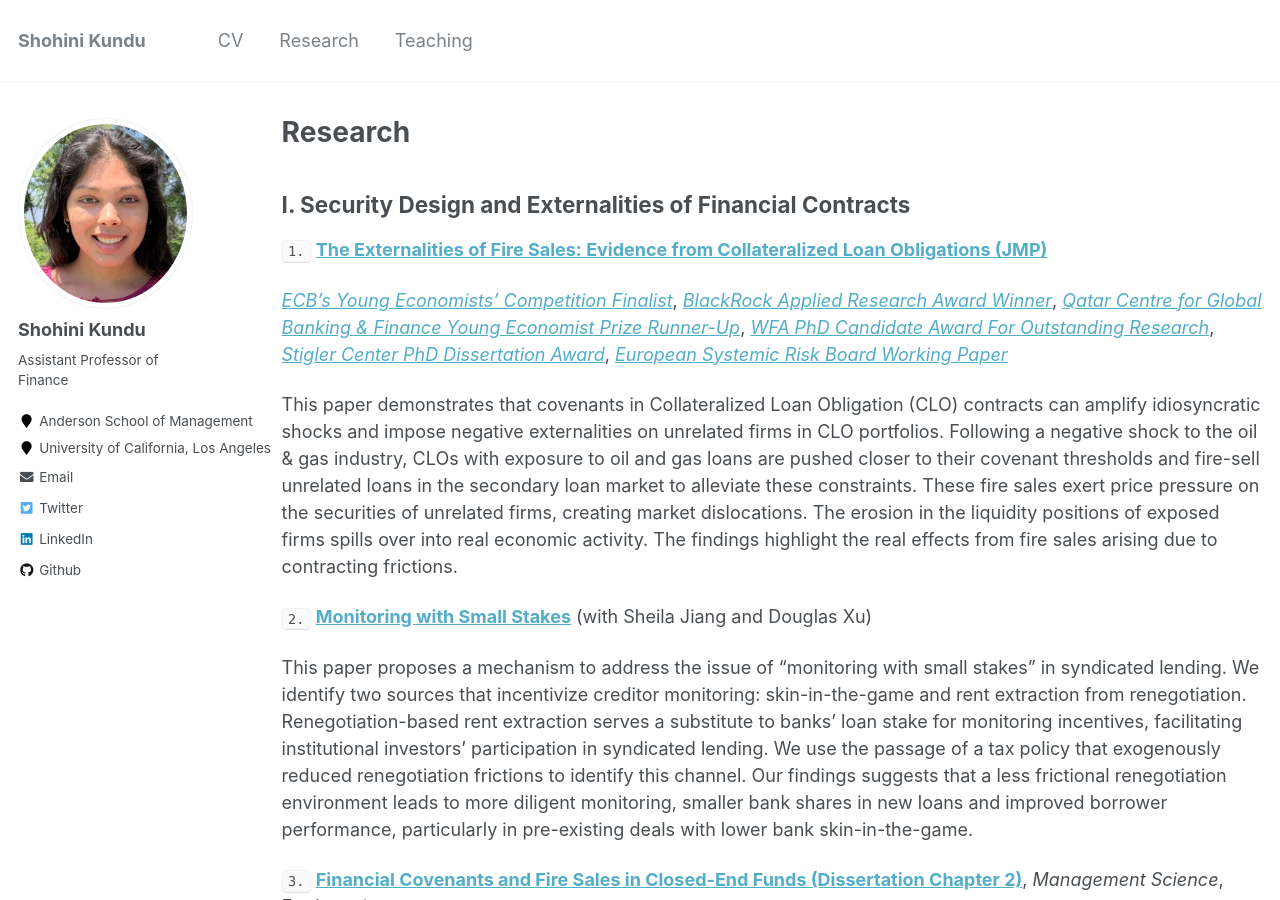
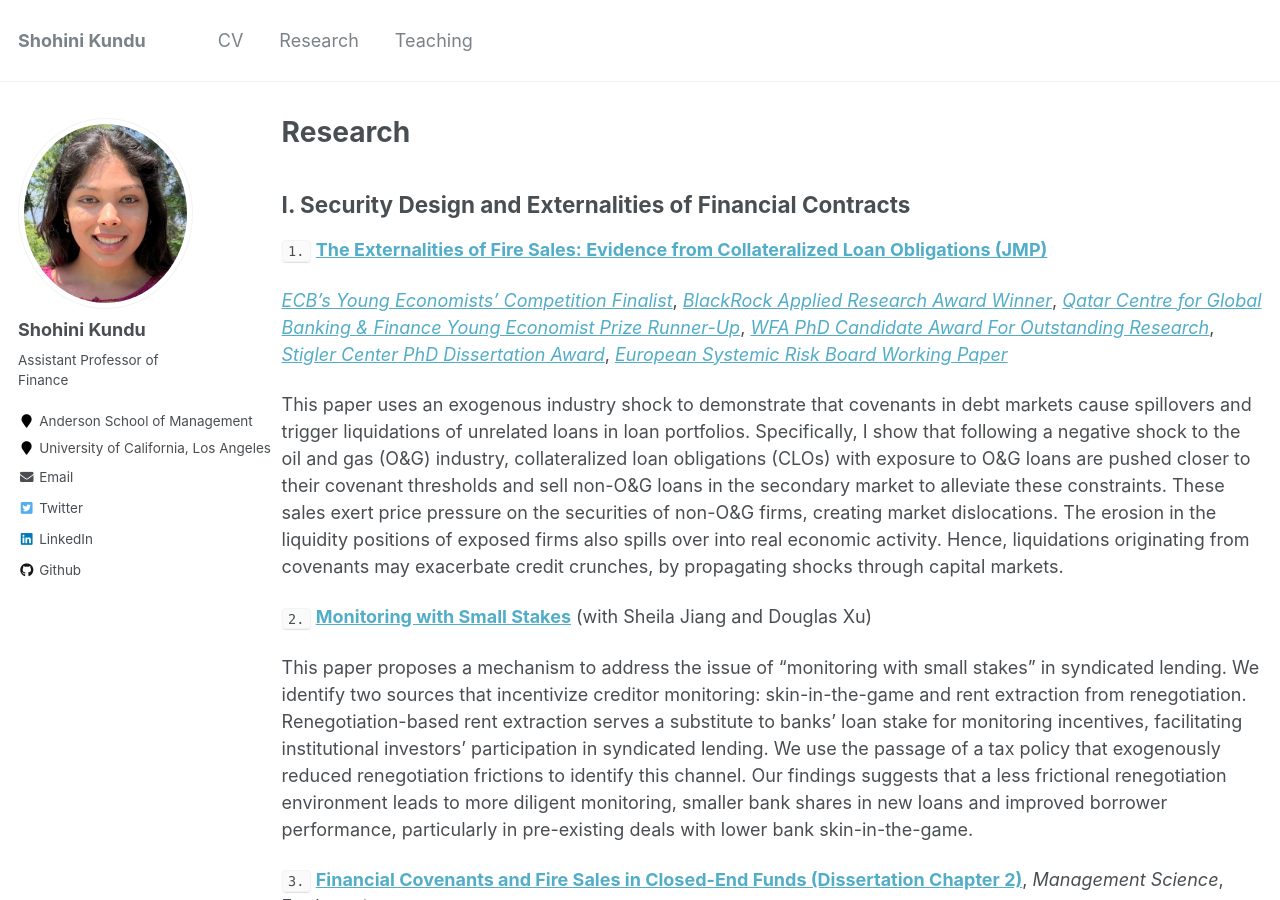
Before and after one commit to shohinikundu/shohinikundu.github.io, a Jekyll site: the page built from _pages/research.md, in a window 1280 px wide and 900 px high. Built offline with Jekyll 4.4.1, drawn with Linux system fonts in a browser that asks for light colours.

Commit message:
Update research.md

```diff
--- a/_pages/research.md
+++ b/_pages/research.md
@@ -15,7 +15,7 @@ author_profile: true
 [*Stigler Center PhD Dissertation Award*](https://www.chicagobooth.edu/research/stigler/research/phd-dissertation-award),
 [*European Systemic Risk Board Working Paper*](https://www.esrb.europa.eu/pub/pdf/wp/esrb.wp.141.en.pdf?a4df56ef10c1106af985488bee9b0435)
 
-This paper demonstrates that covenants in Collateralized Loan Obligation (CLO) contracts can amplify idiosyncratic shocks and impose negative externalities on unrelated firms in CLO portfolios. Following a negative shock to the oil & gas industry, CLOs with exposure to oil and gas loans are pushed closer to their covenant thresholds and fire-sell unrelated loans in the secondary loan market to alleviate these constraints. These fire sales exert price pressure on the securities of unrelated firms, creating market dislocations. The erosion in the liquidity positions of exposed firms spills over into real economic activity. The findings highlight the real effects from fire sales arising due to contracting frictions.
+This paper uses an exogenous industry shock to demonstrate that covenants in debt markets cause spillovers and trigger liquidations of unrelated loans in loan portfolios. Specifically, I show that following a negative shock to the oil and gas (O&G) industry, collateralized loan obligations (CLOs) with exposure to O&G loans are pushed closer to their covenant thresholds and sell non-O&G loans in the secondary market to alleviate these constraints. These sales exert price pressure on the securities of non-O&G firms, creating market dislocations. The erosion in the liquidity positions of exposed firms also spills over into real economic activity. Hence, liquidations originating from covenants may exacerbate credit crunches, by propagating shocks through capital markets.
 
 `2.` [**Monitoring with Small Stakes**](https://papers.ssrn.com/sol3/papers.cfm?abstract_id=4271851) (with Sheila Jiang and Douglas Xu)
 
```
